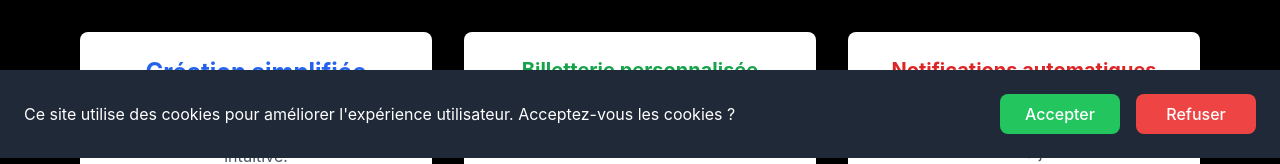
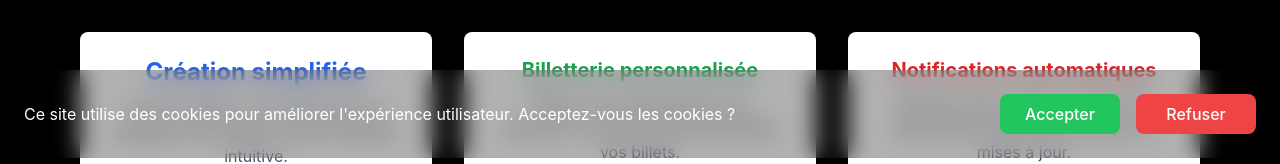
Before and after one commit to Ladji932/projet-B3-Front, a React (Vite) app in the folder tech-titans/: page / in a window 1280 px wide. Shown: the part 642-806 px from the top of the page. Built offline with nearby package versions, Linux system fonts and the light colour scheme; no server answers.

Commit message:
bg-transparent

```diff
--- a/tech-titans/src/App.jsx
+++ b/tech-titans/src/App.jsx
@@ -97,7 +97,7 @@
 
         {/* Bannière des cookies */}
         {!cookiesAccepted && (
-            <div className="fixed bottom-0 left-0 w-full bg-gray-800 text-white z-50">
+            <div className="fixed bottom-0 left-0 w-full bg-black/30 backdrop-blur-md text-white z-50">
             <div className="max-w-7xl mx-auto p-4 sm:p-6 flex flex-col md:flex-row md:items-center md:justify-between gap-4">
               <p className="text-sm sm:text-base flex-grow max-w-3xl">
                 Ce site utilise des cookies pour améliorer l&apos;expérience utilisateur. Acceptez-vous les cookies ?
--- a/tech-titans/src/components/Header.jsx
+++ b/tech-titans/src/components/Header.jsx
@@ -183,6 +183,13 @@
           </Link>
         )}
         <Link
+          to="/"
+          onClick={toggleMenu}
+          className="w-full text-center bg-white text-blue-500 font-semibold rounded-full px-2 py-1 shadow hover:bg-gray-200 transition text-sm"
+        >
+          Accueil
+        </Link>
+        <Link
           to="/AllEvent"
           onClick={toggleMenu}
           className="w-full text-center bg-white text-blue-500 font-semibold rounded-full px-2 py-1 shadow hover:bg-gray-200 transition text-sm"
@@ -217,13 +224,7 @@
             </Link>
           </>
         )}
-        <Link
-          to="/"
-          onClick={toggleMenu}
-          className="w-full text-center bg-white text-blue-500 font-semibold rounded-full px-2 py-1 shadow hover:bg-gray-200 transition text-sm"
-        >
-          Accueil
-        </Link>
+
       </div>
     </div>
     </nav>
```
